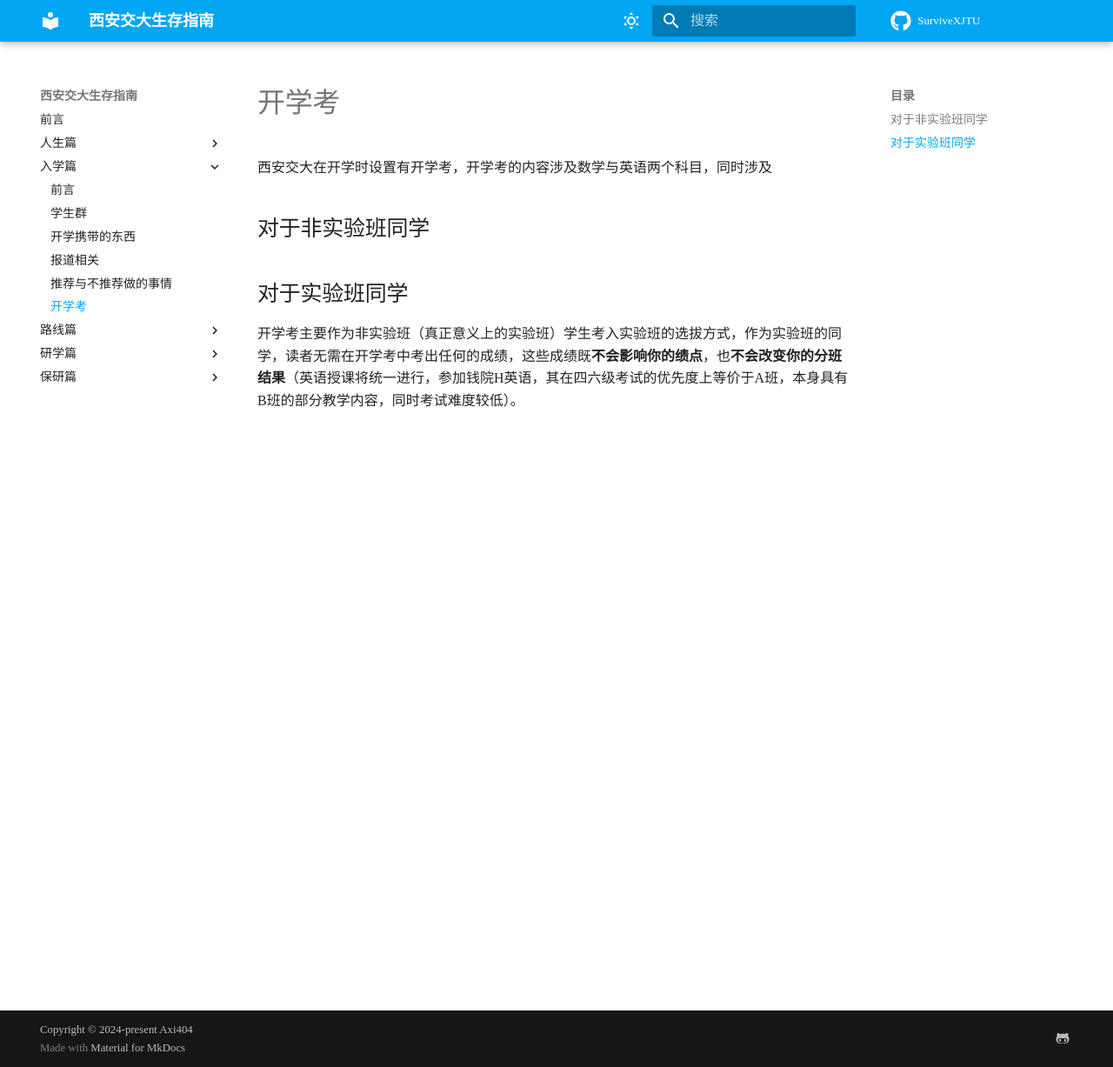
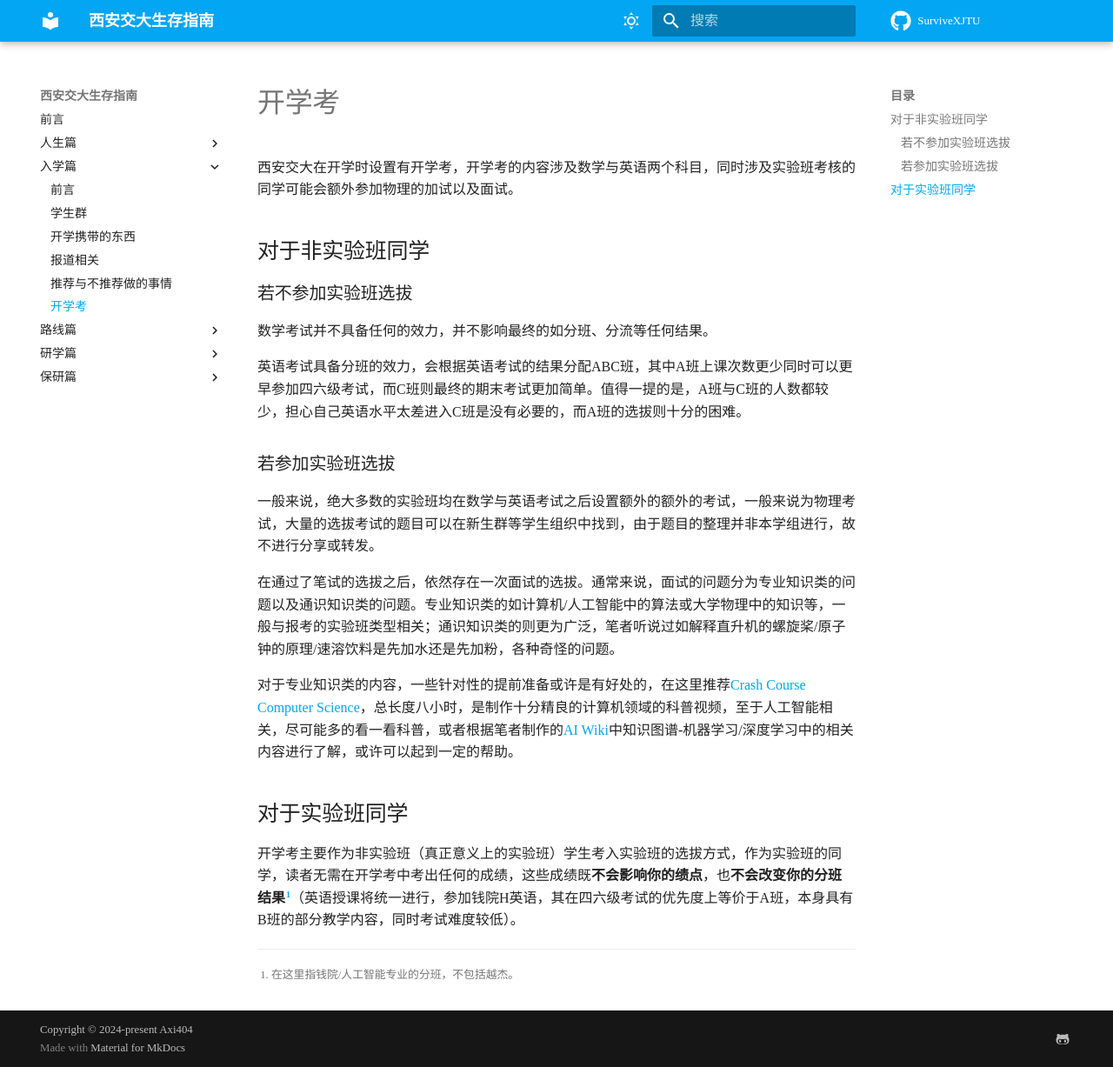
Before and after one commit to XiStudyGroup/SurviveXJTU, an MkDocs documentation site: the page built from docs/入学篇/开学考.md, in a window 1280 px wide and 1227 px high. Shown: the whole window at 87% size. Built offline with MkDocs 1.6.1 and Material for MkDocs 9.7.7, drawn with Linux system fonts in a browser that asks for light colours; some web fonts are replaced; comment, search, counter and statistics services are not loaded.

Commit message:
update school section6

```diff
--- a/docs/入学篇/开学考.md
+++ b/docs/入学篇/开学考.md
@@ -1,9 +1,25 @@
 # 开学考
 
-西安交大在开学时设置有开学考，开学考的内容涉及数学与英语两个科目，同时涉及
+西安交大在开学时设置有开学考，开学考的内容涉及数学与英语两个科目，同时涉及实验班考核的同学可能会额外参加物理的加试以及面试。
 
 ## 对于非实验班同学
 
+### 若不参加实验班选拔
+
+数学考试并不具备任何的效力，并不影响最终的如分班、分流等任何结果。
+
+英语考试具备分班的效力，会根据英语考试的结果分配ABC班，其中A班上课次数更少同时可以更早参加四六级考试，而C班则最终的期末考试更加简单。值得一提的是，A班与C班的人数都较少，担心自己英语水平太差进入C班是没有必要的，而A班的选拔则十分的困难。
+
+### 若参加实验班选拔
+
+一般来说，绝大多数的实验班均在数学与英语考试之后设置额外的额外的考试，一般来说为物理考试，大量的选拔考试的题目可以在新生群等学生组织中找到，由于题目的整理并非本学组进行，故不进行分享或转发。
+
+在通过了笔试的选拔之后，依然存在一次面试的选拔。通常来说，面试的问题分为专业知识类的问题以及通识知识类的问题。专业知识类的如计算机/人工智能中的算法或大学物理中的知识等，一般与报考的实验班类型相关；通识知识类的则更为广泛，笔者听说过如解释直升机的螺旋桨/原子钟的原理/速溶饮料是先加水还是先加粉，各种奇怪的问题。
+
+对于专业知识类的内容，一些针对性的提前准备或许是有好处的，在这里推荐[Crash Course Computer Science](https://www.bilibili.com/video/BV1EW411u7th/)，总长度八小时，是制作十分精良的计算机领域的科普视频，至于人工智能相关，尽可能多的看一看科普，或者根据笔者制作的[AI Wiki](https://aidiy.icu)中知识图谱-机器学习/深度学习中的相关内容进行了解，或许可以起到一定的帮助。
+
 ## 对于实验班同学
 
-开学考主要作为非实验班（真正意义上的实验班）学生考入实验班的选拔方式，作为实验班的同学，读者无需在开学考中考出任何的成绩，这些成绩既**不会影响你的绩点**，也**不会改变你的分班结果**（英语授课将统一进行，参加钱院H英语，其在四六级考试的优先度上等价于A班，本身具有B班的部分教学内容，同时考试难度较低）。
+开学考主要作为非实验班（真正意义上的实验班）学生考入实验班的选拔方式，作为实验班的同学，读者无需在开学考中考出任何的成绩，这些成绩既**不会影响你的绩点**，也**不会改变你的分班结果[^1]**（英语授课将统一进行，参加钱院H英语，其在四六级考试的优先度上等价于A班，本身具有B班的部分教学内容，同时考试难度较低）。
+
+[^1]: 在这里指钱院/人工智能专业的分班，不包括越杰。
```
